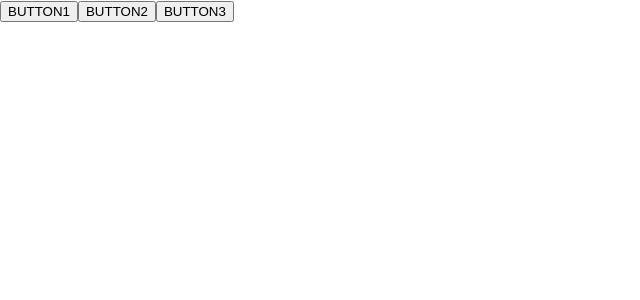
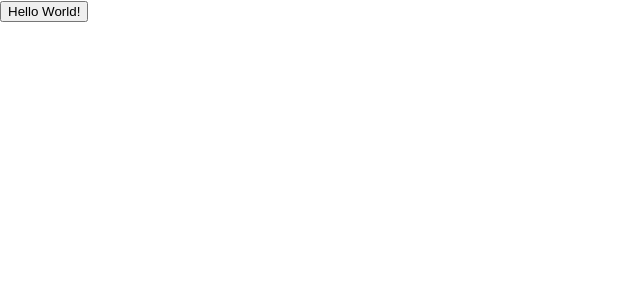
Before and after one commit to leo606/trybe-exercices, a React (Create React App) app in the folder bloco_12/day_1/content/fancy-btns/: page / in a window 1280 px wide. Shown: the top 300 px of the page, without its empty margins (0-640 px from the left). Built offline with nearby package versions, Linux system fonts and the light colour scheme.

Commit message:
day 12.1 - content - onclick this

```diff
--- a/bloco_12/day_1/content/fancy-btns/src/App.js
+++ b/bloco_12/day_1/content/fancy-btns/src/App.js
@@ -1,26 +1,16 @@
 import './App.css';
 import React from 'react';
 
-function handleClick1() {
-  console.log('click1');
-}
+class App extends React.Component {
+  handleClick() {
+    // Essa chamada ao `this` retorna `undefined`? !
+    console.log(this)
+    console.log('Clicou')
+  }
 
-function handleClick2() {
-  console.log('click2');
-}
-
-function handleClick3() {
-  console.log('click3');
-}
-
-class App extends React.Component {
   render() {
     return (
-      <div>
-        <button onClick={handleClick1}>BUTTON1</button>
-        <button onClick={handleClick2}>BUTTON2</button>
-        <button onClick={handleClick3}>BUTTON3</button>
-      </div>
+      <button onClick={this.handleClick}>Hello World!</button>
     );
   }
 }
```
